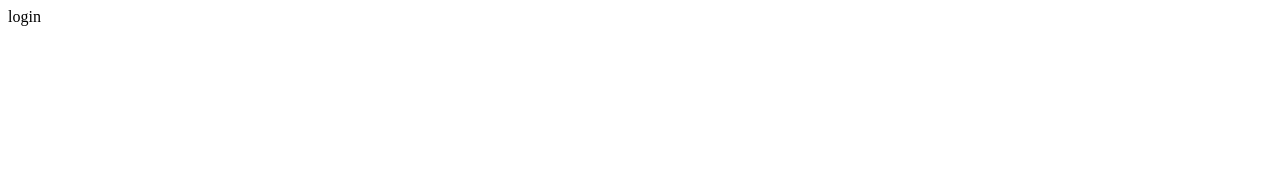
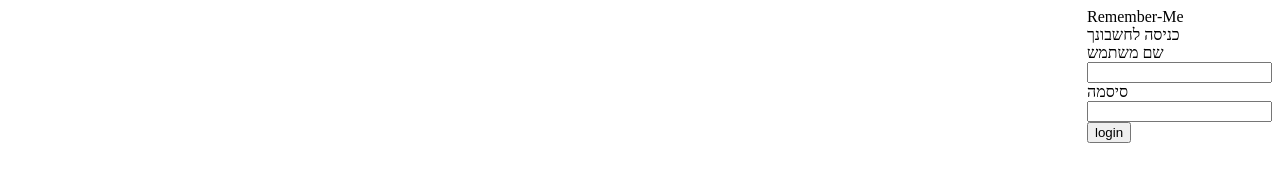
Before and after one commit to shulamyt/remember-me, a React app in the folder client/: page / in a window 1280 px wide. Built offline with nearby package versions, Linux system fonts and the light colour scheme.

Commit message:
log in page

```diff
--- a/client/src/pages/login-page.scss
+++ b/client/src/pages/login-page.scss
@@ -1,3 +1,3 @@
 .login-page{
-
+	float: right;
 }
--- a/client/src/pages/loginPage.js
+++ b/client/src/pages/loginPage.js
@@ -1,25 +1,56 @@
 import React from 'react';
 import './login-page.scss';
+import * as RestService from './../utilities/rest-utilities';
 
-import * as RestService from './../utilities/rest-utilities';
+const USERNAME = 'username';
+const PASSWORD = 'password';
 
 class LoginPage extends React.Component{
 
+	constructor(props){
+		super(props)
+		this.state = {
+			inputUsername:'',
+			inputPassword:''
+		}
+	}
+
 	onLogin(){
 		let user = {
-			name: "shula",
-			password: "1234"
+			name: this.state.inputUsername,
+			password: this.state.inputPassword
 		};
-		let self = this;
-		RestService.put('/user/login', user).then(function(user) {
-			self.props.onLoginSuccess(user);
-		});
+		RestService.put('/user/login', user).then(this.props.onLoginSuccess);
 	}
 
 	render(){
 		return (
 			<div className="login-page">
-				<div onClick={this.onLogin.bind(this)}>login</div>
+				<div className="logo">Remember-Me</div>
+				<div className="login-box">
+					<div className="login-box-title">כניסה לחשבונך</div>
+					<div className="login-username">
+						<div className="login-label">שם משתמש</div>
+						<input className="login-input"
+						value={this.state.inputUsername}
+						onChange={(event)=>{
+							this.setState({inputUsername: event.target.value})
+						}}
+						/>
+					</div>
+					<div className="login-password">
+						<div className="login-label">סיסמה</div>
+						<input className="login-input"
+						type="password"
+						value={this.state.inputPassword}
+						onChange={(event)=>{
+							this.setState({inputPassword: event.target.value})
+						}}
+						/>
+					</div>
+					<button onClick={this.onLogin.bind(this)}>login</button>
+				</div>
+
 			</div>
 		);
 	}
```
